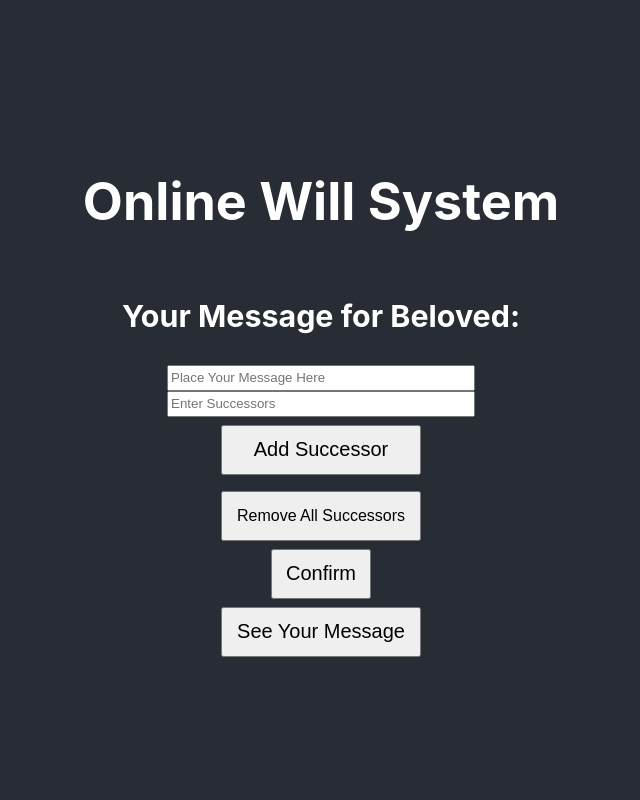
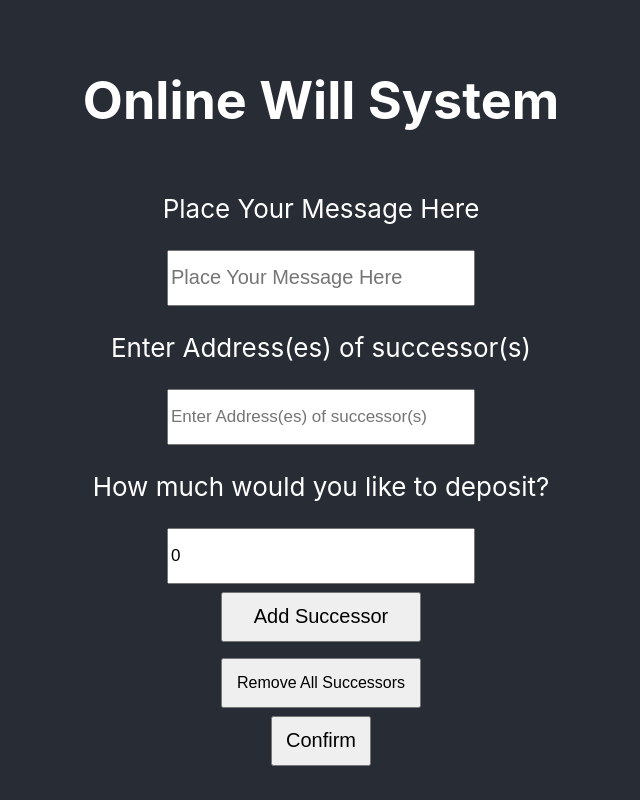
Before and after one commit to forsterhuish/fyp-2021, a React (Create React App) app: page / in a window 1280 px wide. Shown: the whole page, without its empty margins (319-959 px from the left). Built offline with nearby package versions, Linux system fonts and the light colour scheme.

Commit message:
updated Will.col and js

```diff
--- a/src/WillCreation.js
+++ b/src/WillCreation.js
@@ -14,6 +14,7 @@ function WillCreation() {
     prv: ""
   }); // Key for encrypt/decrypt message
   const [message, setMessage] = useState("");
+  const [amount, setAmount] = useState(0.0);
 
   const successors = useRef([]);
   const successorInput = useRef("");
@@ -23,12 +24,18 @@ function WillCreation() {
   const verifierAddress = "0xe7f1725E7734CE288F8367e1Bb143E90bb3F0512";
 
   const addSuccessors = () => {
+    if (successors.current.includes(successorInput.current)) {
+      // console.log("already included")
+      return;
+    }
     successors.current.push(successorInput.current);
+    console.log("Successor added\nCurrent Successors: " + successors.current);
   }
 
   const removeSuccessors = () => {
     if (successors.current.length <= 0) return;
     successors.current.splice(0, successors.current.length);
+    console.log("Successor removed\nCurrent Successors: " + successors.current);
   }
 
   const requestAccount = async () => {
@@ -47,6 +54,10 @@ function WillCreation() {
       const signer = provider.getSigner();
       const newWill = new ethers.Contract(willAddress, Will.abi, signer);
       const verifier = new ethers.Contract(verifierAddress, Verifier.abi, signer);
+      if (successors.current.length <= 0) {
+        alert("You have no successors");
+        return;
+      }
       if (!userAccount.current) {
         await requestAccount();
         const setAccount = await newWill.setAccount(userAccount.current);
@@ -65,8 +76,6 @@ function WillCreation() {
       let msg_sig = "";
       let msg_hash = "";
       try {
-        // get the message signature
-
         // Encrypt the message
         msg_enc = bufferToHex(
           Buffer.from(
@@ -101,11 +110,6 @@ function WillCreation() {
       const msg = await getMessage();
       // Decrypt message with DMS???
       try {
-        const msg_dec = await window.ethereum.request({
-          method: 'eth_decrypt',
-          params: [msg, userAccount.current]
-        })
-        console.log(`Original Message: ${msg_dec}`);
         // split signature
         const r = msg_signature.slice(0, 66); // first 32 bytes of signature
         const s = "0x" + msg_signature.slice(66, 130); // second 32 bytes of signature
@@ -113,7 +117,18 @@ function WillCreation() {
         const v = parseInt(msg_signature.slice(130, 132), 16); // last 1 byte (in int)
         // v is recovery ID, to recover the public key of signer
         const msg_verified = await verifier.VerifyMessage(userAccount.current, msg, v, r, s);
-        alert(`Message verified: ${msg_verified}`);
+        if (msg_verified === true) {
+          const msg_dec = await window.ethereum.request({
+            method: 'eth_decrypt',
+            params: [msg, userAccount.current]
+          })
+          console.log(`Original Message: ${msg_dec}`);
+          alert(`Original Message: ${msg_dec}`);
+          removeSuccessors();
+        }
+        else {
+          alert("Wrong signature");
+        }
       } catch (err) {
         console.error(err);
       }
@@ -134,20 +149,6 @@ function WillCreation() {
       }
     }
   };
-
-  // const getPubKeySig = async () => {
-  //   if (typeof window.ethereum !== "undefined") {
-  //     const provider = new ethers.providers.Web3Provider(window.ethereum); // to access blockchain data
-  //     const will = new ethers.Contract(willAddress, Will.abi, provider); // new instance of contract
-  //     try {
-  //       const data = await will.getPubKeySig();
-  //       console.log("Public key for Signature: ", data);
-  //       // return data;
-  //     } catch (error) {
-  //       console.log(error);
-  //     }
-  //   }
-  // };
 
   const getSignature = async () => {
     if (typeof window.ethereum !== "undefined") {
@@ -177,61 +178,45 @@ function WillCreation() {
     }
   }
 
-  // const generateEncKeyPair = async () => {
-  //   // for encrypting message of will before uploading
-  //   if (userEncKeyPair.current.pub && userEncKeyPair.current.prv) {
-  //     console.log("Key pair already generated. ")
-  //     return;
-  //   }
-  //   console.log("Encryption key pair generating...")
-  //   const keypair = KEYUTIL.generateKeypair("RSA", 2048);
-  //   userEncKeyPair.current.pub = KEYUTIL.getKey(keypair.pubKeyObj);
-  //   userEncKeyPair.current.prv = KEYUTIL.getKey(keypair.prvKeyObj);
-  //   console.log("RSA key pair: ", keypair)
-  //   alert("Encryption Key pair generated. Please keep the private key confidential. ");
-  // }
-
-  // const generateSigKeyPair = () => {
-  //   console.log("Signature key pair generating...")
-  //   if (userSigKeyPair.current.pub && userSigKeyPair.current.prv) {
-  //     console.log("Public key: " + userSigKeyPair.current.pub.pubKeyHex);
-  //     console.log("Private key: " + userSigKeyPair.current.prv.prvKeyHex);
-  //     return;
-  //   }
-
-  //   const keypair = KEYUTIL.generateKeypair("EC", "secp256r1");
-  //   userSigKeyPair.current.pub = KEYUTIL.getKey(keypair.pubKeyObj);
-  //   userSigKeyPair.current.prv = KEYUTIL.getKey(keypair.prvKeyObj);
-
-  //   console.log("Public key: " + userSigKeyPair.current.pub.pubKeyHex);
-  //   console.log("Private key: " + userSigKeyPair.current.prv.prvKeyHex);
-  //   alert("Signature Key pair generated. Please keep the private key confidential. ");
-  // };
-
   return (
     <div className="App">
       <header className="App-header">
         <h1>Online Will System</h1>
-        <h3>Your Message for Beloved:</h3>
+        <p>Place Your Message Here</p>
         <input
           style={{
-            height: "20px",
+            height: "50px",
             width: "300px",
+            fontSize: "20px",
           }}
           onChange={(e) => setMessage(e.target.value)}
           placeholder="Place Your Message Here"
           required={true}
           value={message}
         ></input>
+        <p>Enter Address(es) of successor(s)</p>
         <input
           style={{
-            height: "20px",
+            height: "50px",
             width: "300px",
+            fontSize: "17px",
           }}
           onChange={(e) => successorInput.current = e.target.value}
-          placeholder="Enter Successors"
+          placeholder="Enter Address(es) of successor(s)"
           required={true}
           // value={successorInput.current}
+        ></input>
+        <p>How much would you like to deposit?</p>
+        <input
+          style={{
+            height: "50px",
+            width: "300px",
+            fontSize: "17px",
+          }}
+          onChange={(e) => setAmount(e.target.value)}
+          placeholder="How much would you like to deposit?"
+          required={true}
+          value={amount}
         ></input>
         <button
           style={{
@@ -272,45 +257,6 @@ function WillCreation() {
         >
           Confirm
         </button>
-        <button
-          style={{
-            padding: "1px",
-            margin: "8px",
-            height: "50px",
-            width: "200px",
-            fontSize: "20px",
-            alignItems: "center",
-          }}
-          onClick={getMessage}
-        >
-          See Your Message
-        </button>
-        {/* <button
-          style={{
-            padding: "1px",
-            // margin: "8px",
-            height: "50px",
-            width: "280px",
-            fontSize: "20px",
-            alignItems: "center",
-          }}
-          onClick={generateSigKeyPair}
-        >
-          Generate Signature Key Pair
-        </button> */}
-        {/* <button
-          style={{
-            padding: "1px",
-            margin: "8px",
-            height: "50px",
-            width: "280px",
-            fontSize: "20px",
-            alignItems: "center",
-          }}
-          onClick={generateEncKeyPair}
-        >
-          Generate Encryption Key Pair
-        </button> */}
       </header>
     </div>
   );
```
Also changed, not shown: 1 other file (tests, documents, lock files or other folders).
